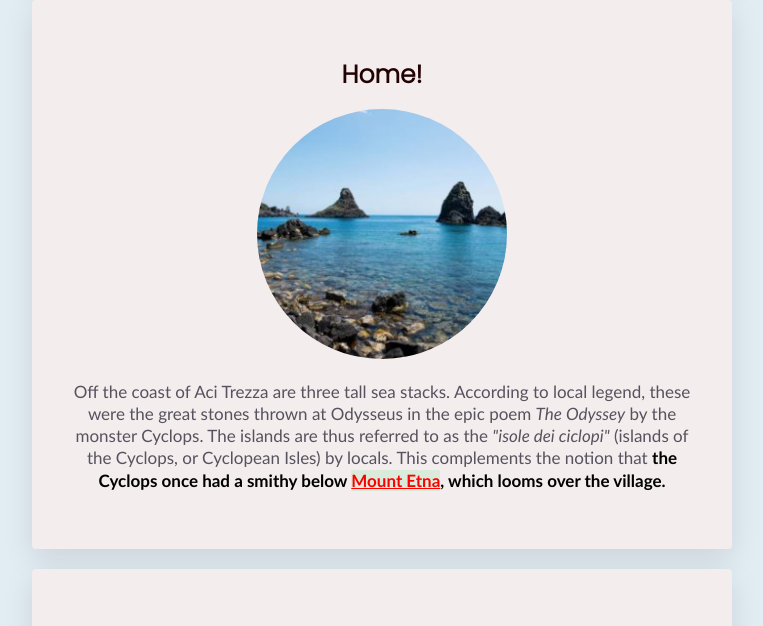
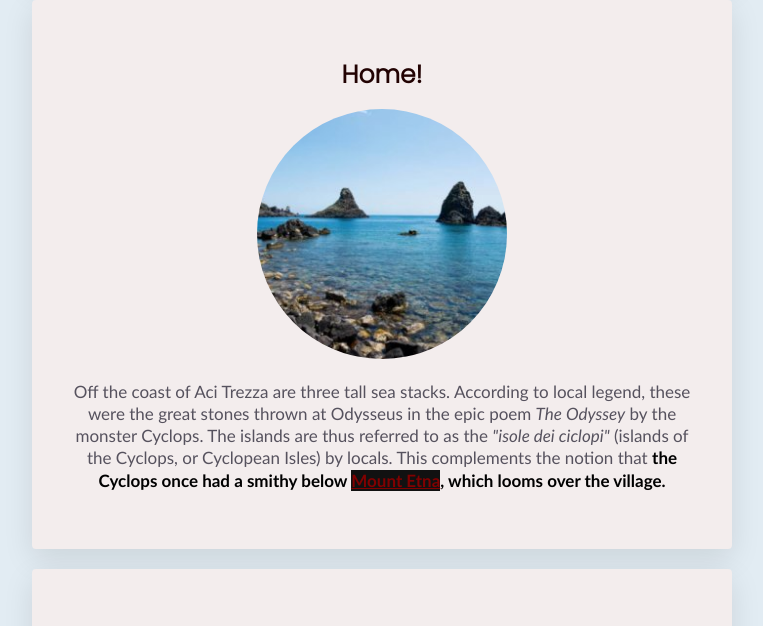
Before and after one commit to LorenzoFiorista/profile, a plain HTML site: page index.html in a window 1280 px wide. In both pictures the pointer is over the link "Mount Etna". Shown: the part 663-1289 px from the top of the page, without its empty margins (258-1021 px from the left). Drawn offline with Linux system fonts and the light colour scheme.

Commit message:
etna hover background color

```diff
--- a/style.css
+++ b/style.css
@@ -68,7 +68,8 @@ p > strong {
 }
 
 .hover-red:hover {
-  color: red;
+  color: rgb(128, 1, 1);
+  background-color: rgb(17, 17, 17);
 }
 
 .list-inline > li {
```
